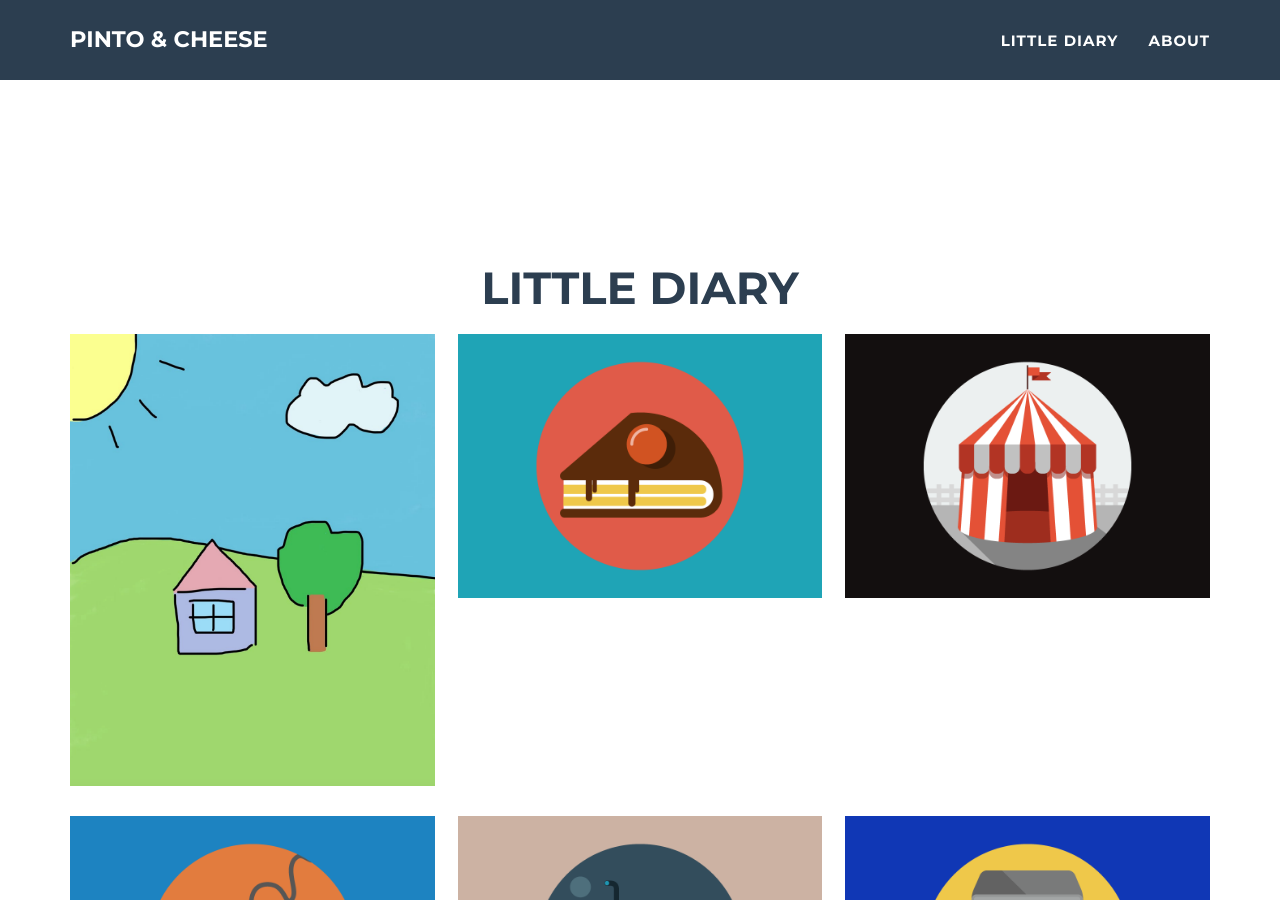
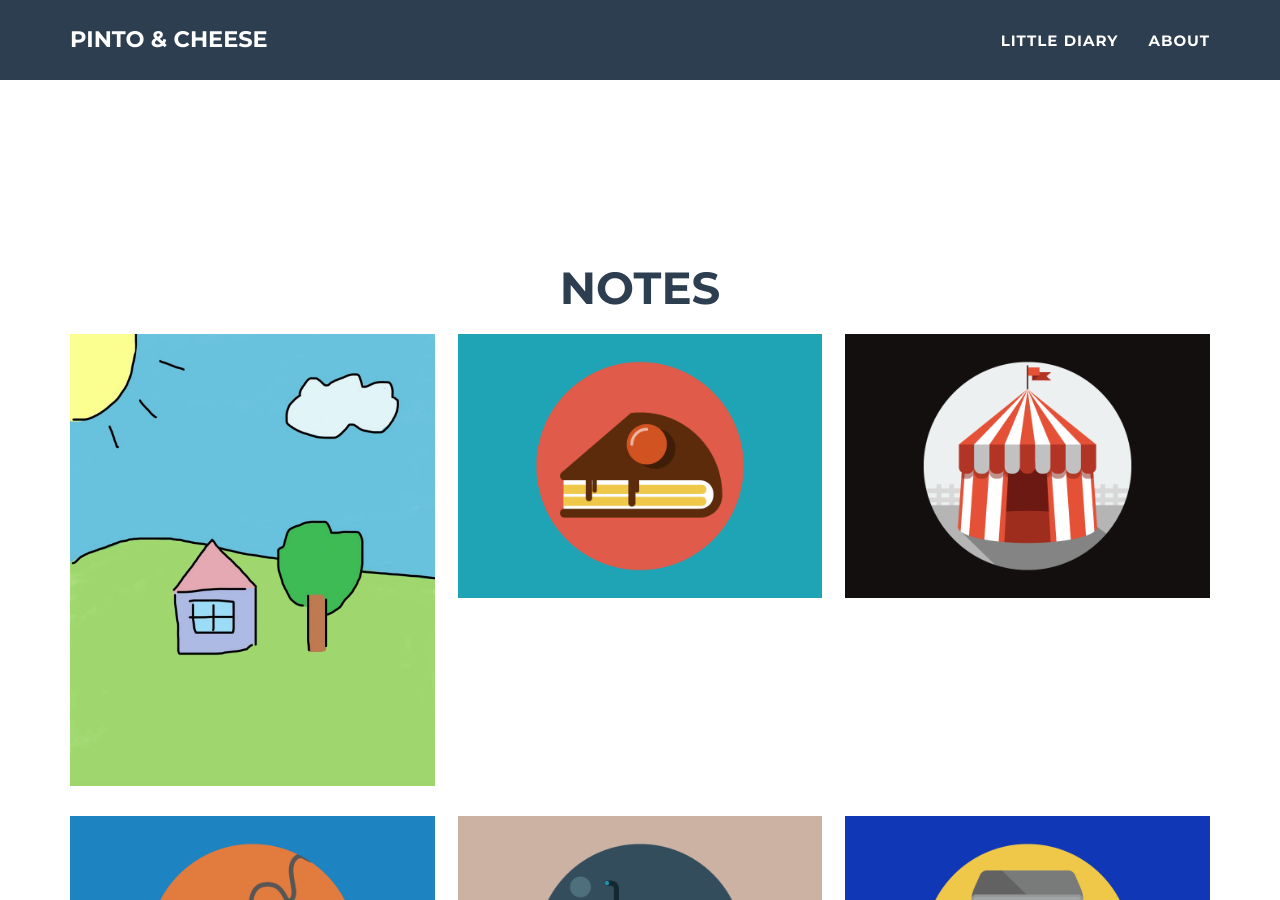
Before and after one commit to pintocheese/pintocheese.github.io, a Jekyll site: the page built from _posts/2014-07-18-project-1.markdown, in a window 1280 px wide and 900 px high, scrolled down 1721 px. Built offline with Jekyll 4.4.1, drawn with Linux system fonts in a browser that asks for light colours.

Commit message:
Update portfolio_grid.html

```diff
--- a/_includes/portfolio_grid.html
+++ b/_includes/portfolio_grid.html
@@ -3,7 +3,7 @@
   <div class="container portfolio-flex-grid">
     <div class="row">
       <div class="col-lg-12 text-center">
-        <h2>little Diary</h2>
+        <h2>notes</h2>
         <br>
       </div>
     </div>
```
